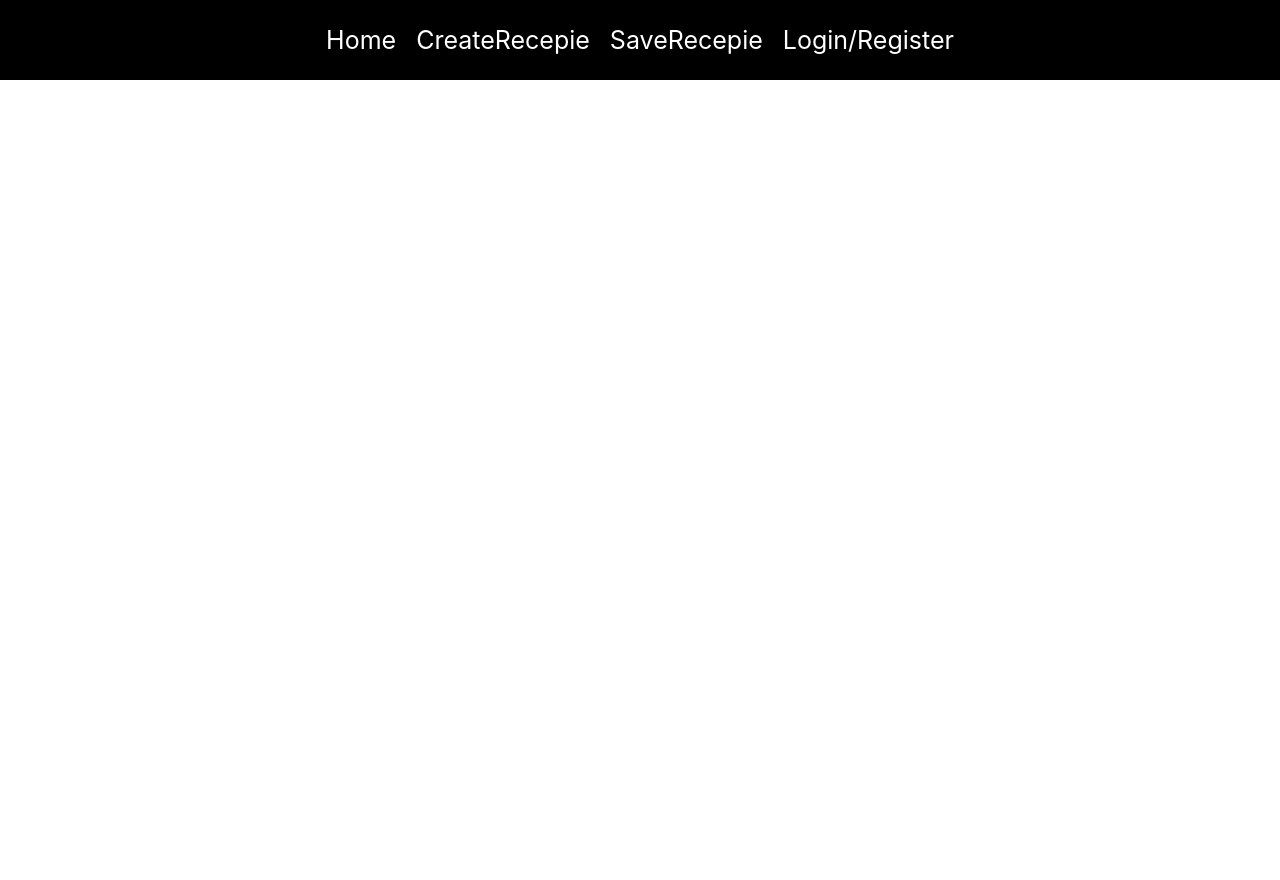
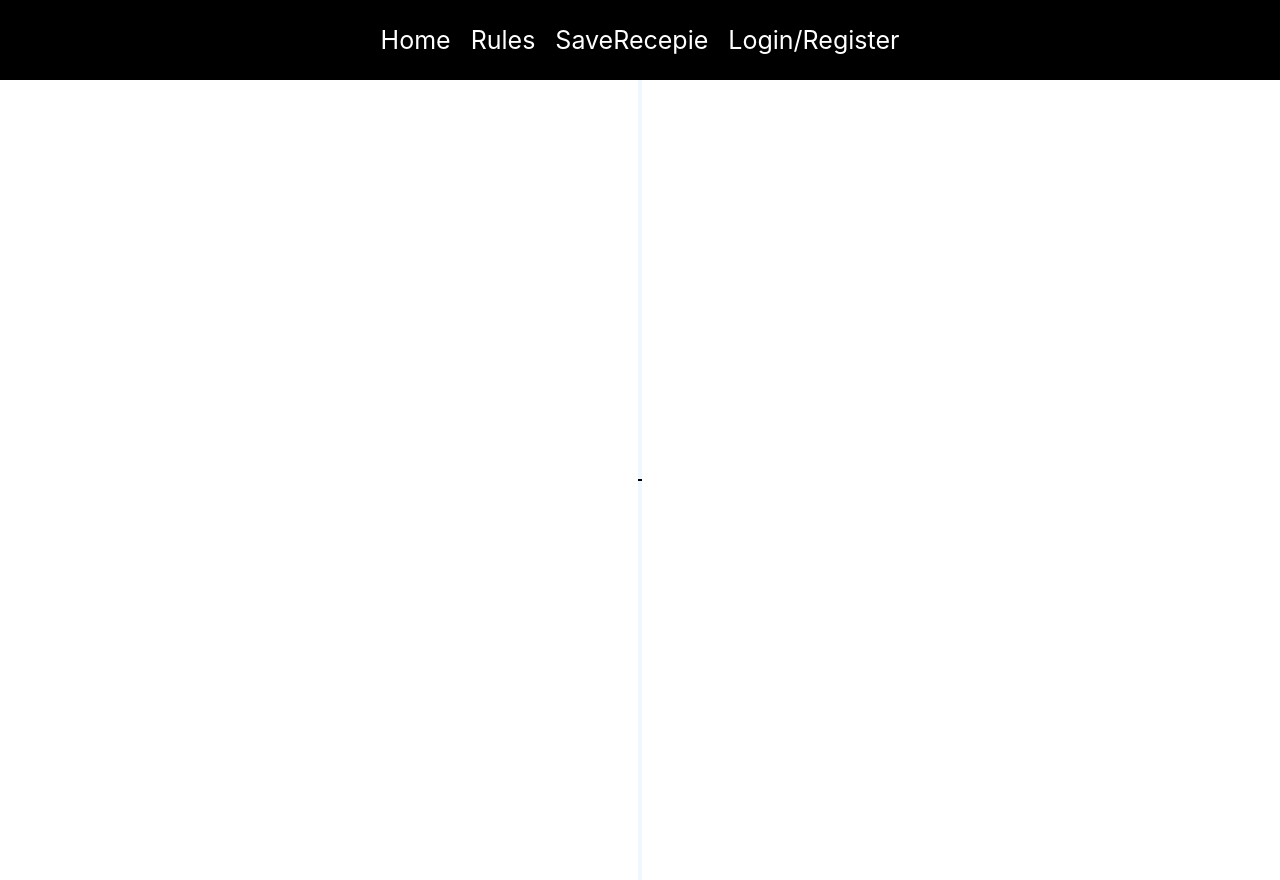
Before and after one commit to utkarsh-gokhru/fantasy11, a React (Create React App) app in the folder client/: page /rules in a window 1280 px wide. Before the commit the page ends 800 px from the top, so only its background shows below. Built offline with nearby package versions, Linux system fonts and the light colour scheme.

Commit message:
navbar updaTED

```diff
--- a/client/src/App.js
+++ b/client/src/App.js
@@ -18,7 +18,7 @@ function App() {
         <Routes>
           <Route path = "/" element = {<Home />}/>
           <Route path = "/auth" element ={<Auth />}/>
-          <Route path = "/createrecepie" element = {<CreateRecepie />}/>
+          <Route path = "/rules" element = {<CreateRecepie />}/>
           <Route path = "/savedrecepie" element ={<SaveRecepie />}/>
         </Routes>
       </Router>
--- a/client/src/components/navbar.js
+++ b/client/src/components/navbar.js
@@ -5,7 +5,7 @@ export const  Navbar = () => {
     return(
     <div className="navbar">
         <Link to = "/">Home </Link>
-        <Link to = "createrecepie">CreateRecepie </Link>
+        <Link to = "rules">Rules </Link>
         <Link to = "savedrecipe">SaveRecepie </Link>
         <Link to = "auth">Login/Register </Link>
 
--- a/client/src/pages/createrecepie.js
+++ b/client/src/pages/createrecepie.js
@@ -1,5 +1,11 @@
 import React from "react";
+import "./style.css";
 export const CreateRecepie = () => {
-    return <div>CreateRecepie</div>
+    return(
+    <div className="rule-page">
+        <div className="bat"></div>
+        <div className="ball"></div>
+    </div>
+    );
 }
 export default CreateRecepie;
--- /dev/null
+++ b/client/src/pages/style.css
@@ -0,0 +1,14 @@
+.rule-page {
+    background-color: aliceblue;
+    display: flex;
+    align-items: center;
+    height: 100vh;
+}
+
+.bat{
+    border: 1px solid black;
+}
+
+.ball{
+    border: 1px solid black;
+}
```
